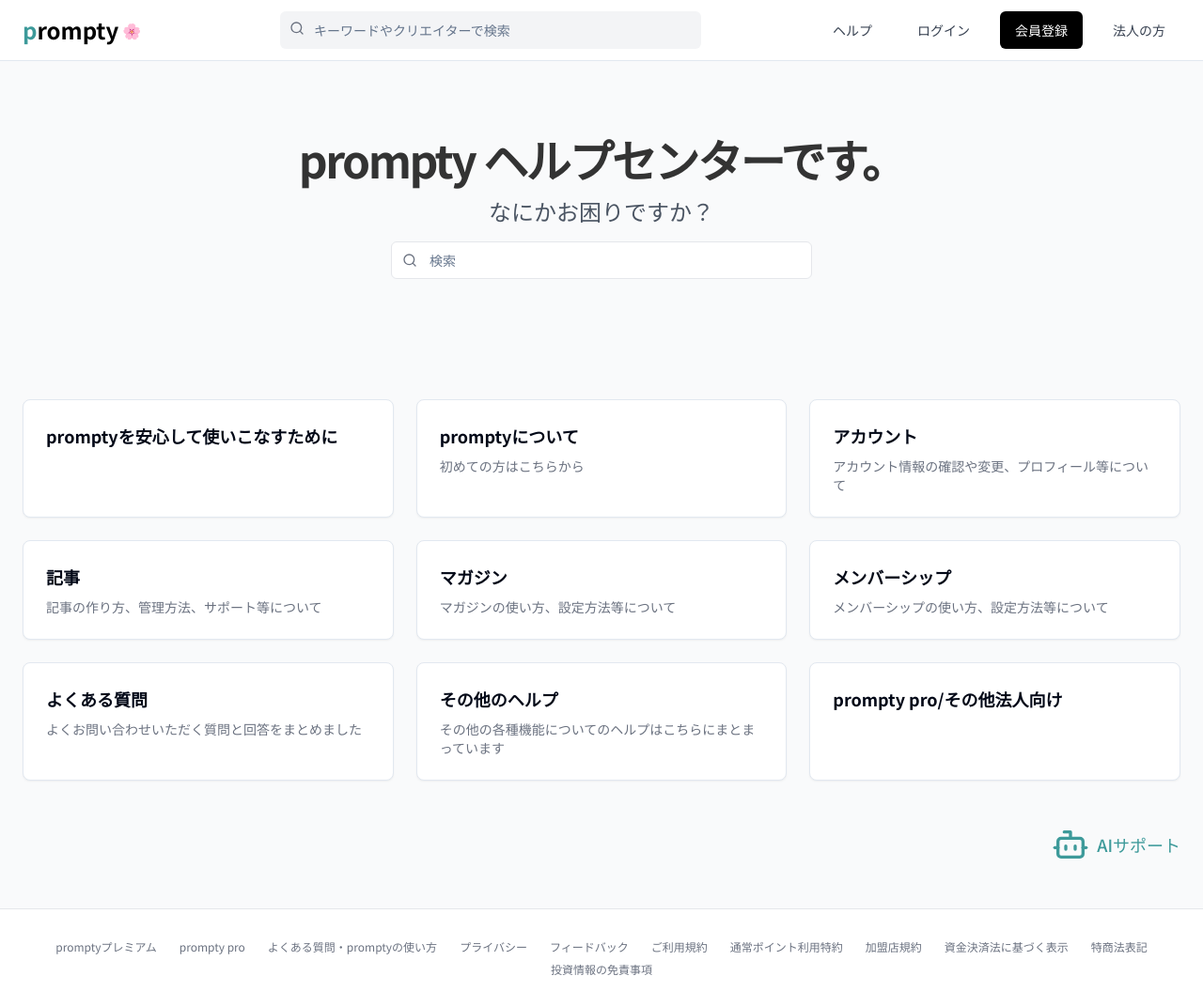
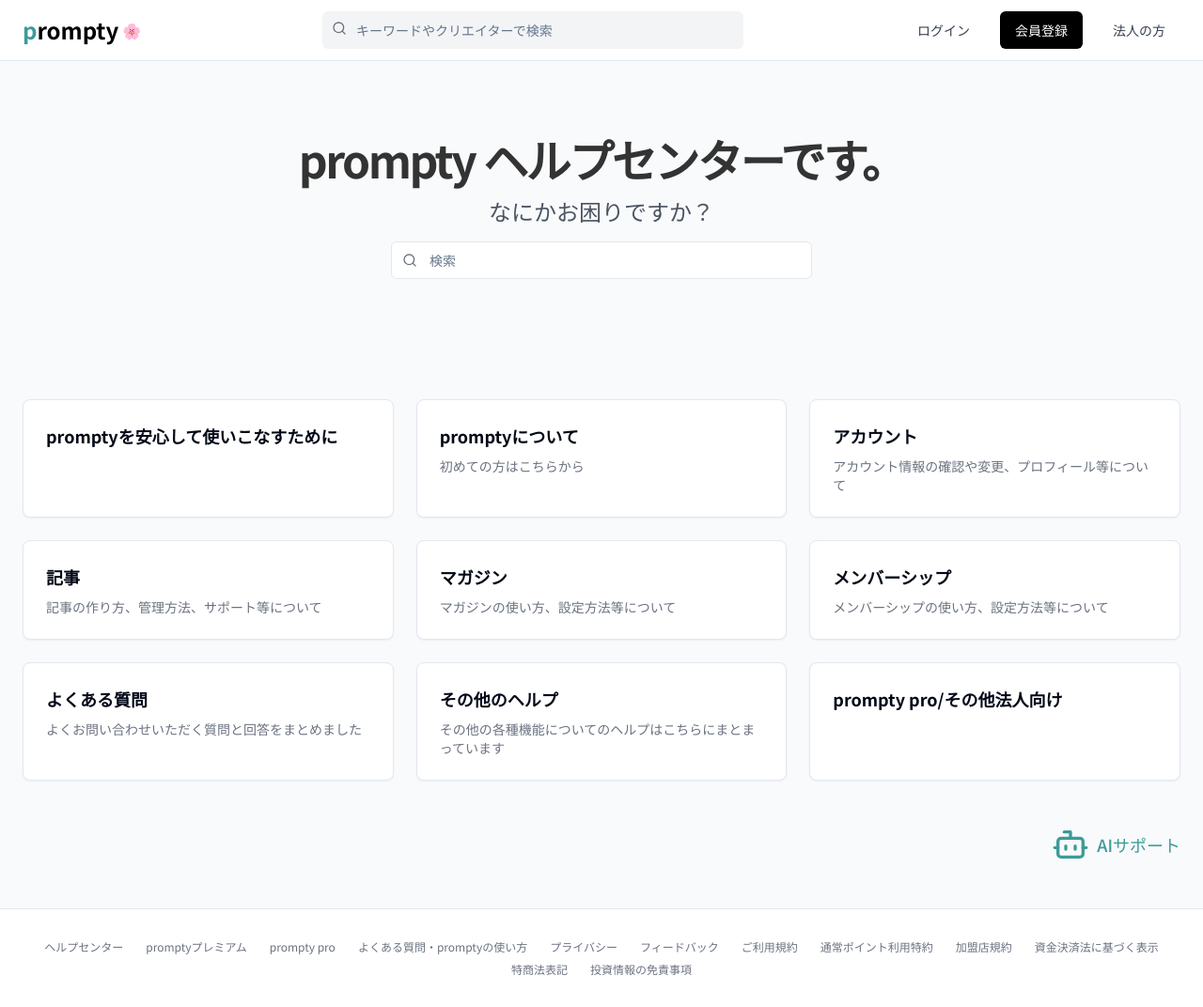
Before and after one commit to sekiguchimend/prompty, a React (Vite) app: page /help-center in a window 1280 px wide. Shown: the whole page at 94% size. Built offline with nearby package versions, Linux system fonts and the light colour scheme.

Commit message:
Remove help link from header, add to footer

```diff
--- a/src/components/Footer.tsx
+++ b/src/components/Footer.tsx
@@ -6,6 +6,9 @@ const Footer = () => {
   return (
     <footer className="w-full border-t border-gray-200 py-8 bg-white">
       <div className="container flex flex-wrap justify-center items-center gap-x-6 gap-y-2 text-xs text-gray-500">
+        <a href="/help-center" className="hover:text-gray-900 hover:underline whitespace-nowrap">
+          ヘルプセンター
+        </a>
         <a href="/premium" className="hover:text-gray-900 hover:underline whitespace-nowrap">
           promptyプレミアム
         </a>
--- a/src/components/Header.tsx
+++ b/src/components/Header.tsx
@@ -28,11 +28,6 @@ const Header = () => {
         </div>
 
         <div className="flex items-center gap-4">
-          <Link to="/help-center">
-            <Button variant="ghost" className="text-gray-700">
-              ヘルプ
-            </Button>
-          </Link>
           <Link to="/login">
             <Button variant="ghost" className="text-gray-700">
               ログイン
```
